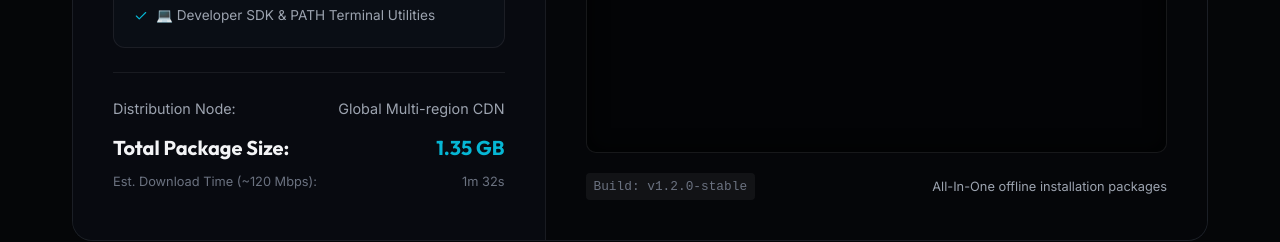
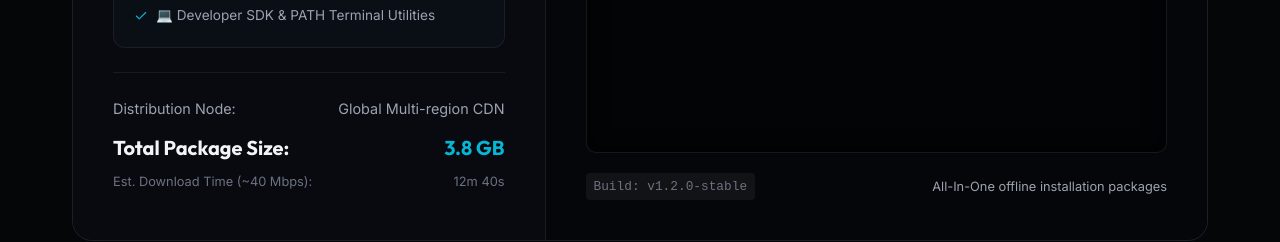
Before and after one commit to Harikesh0501/kira, a Next.js app: page / in a window 1280 px wide. Shown: the part 3180-3422 px from the top of the page. Built offline with nearby package versions, Linux system fonts and the light colour scheme.

Commit message:
Update download bundle size to 3.8 GB, speed baseline to 40 Mbps, and recalculated time to 12m 40s

```diff
--- a/src/components/DownloadBanner.js
+++ b/src/components/DownloadBanner.js
@@ -40,9 +40,9 @@ export default function DownloadBanner() {
     }
   }, [cliLogs]);
 
-  // Constant size metrics for All-in-One installer (1.35 GB total)
-  const installerSize = '1.35 GB';
-  const estDownloadTime = '1m 32s';
+  // Constant size metrics for All-in-One installer (3.8 GB total)
+  const installerSize = '3.8 GB';
+  const estDownloadTime = '12m 40s';
 
   // Commands helper
   const getCliCommand = () => {
@@ -86,7 +86,7 @@ export default function DownloadBanner() {
       { text: '🔒 SSL/TLS handshake completed. Session keys negotiated.', delay: 300, progress: 12 },
       { text: '💻 Target system verified: Windows (x86_64 architecture).', delay: 300, progress: 20 },
       { text: '📦 Querying package manifest for v1.2.0-stable...', delay: 400, progress: 30 },
-      { text: '🔧 Packing All-In-One installer bundle (Size: 1.35 GB)...', delay: 500, progress: 45 },
+      { text: '🔧 Packing All-In-One installer bundle (Size: 3.8 GB)...', delay: 500, progress: 45 },
       { text: '📦 Bundled features: [Core App Shell] [Llama-3 8B Local LLM] [Developer CLI Tools]', delay: 300, progress: 50 },
       { text: '📥 Starting secure payload transfer...', delay: 300, progress: 55 },
       { text: '📥 Downloading components... [====>               ] 25%', delay: 250, progress: 65 },
@@ -641,7 +641,7 @@ export default function DownloadBanner() {
                 <span className="summary-total-size summary-total">{installerSize}</span>
               </div>
               <div className="summary-row" style={{ fontSize: '0.8rem', color: 'var(--text-muted)' }}>
-                <span>Est. Download Time (~120 Mbps):</span>
+                <span>Est. Download Time (~40 Mbps):</span>
                 <span>{estDownloadTime}</span>
               </div>
             </div>
```
